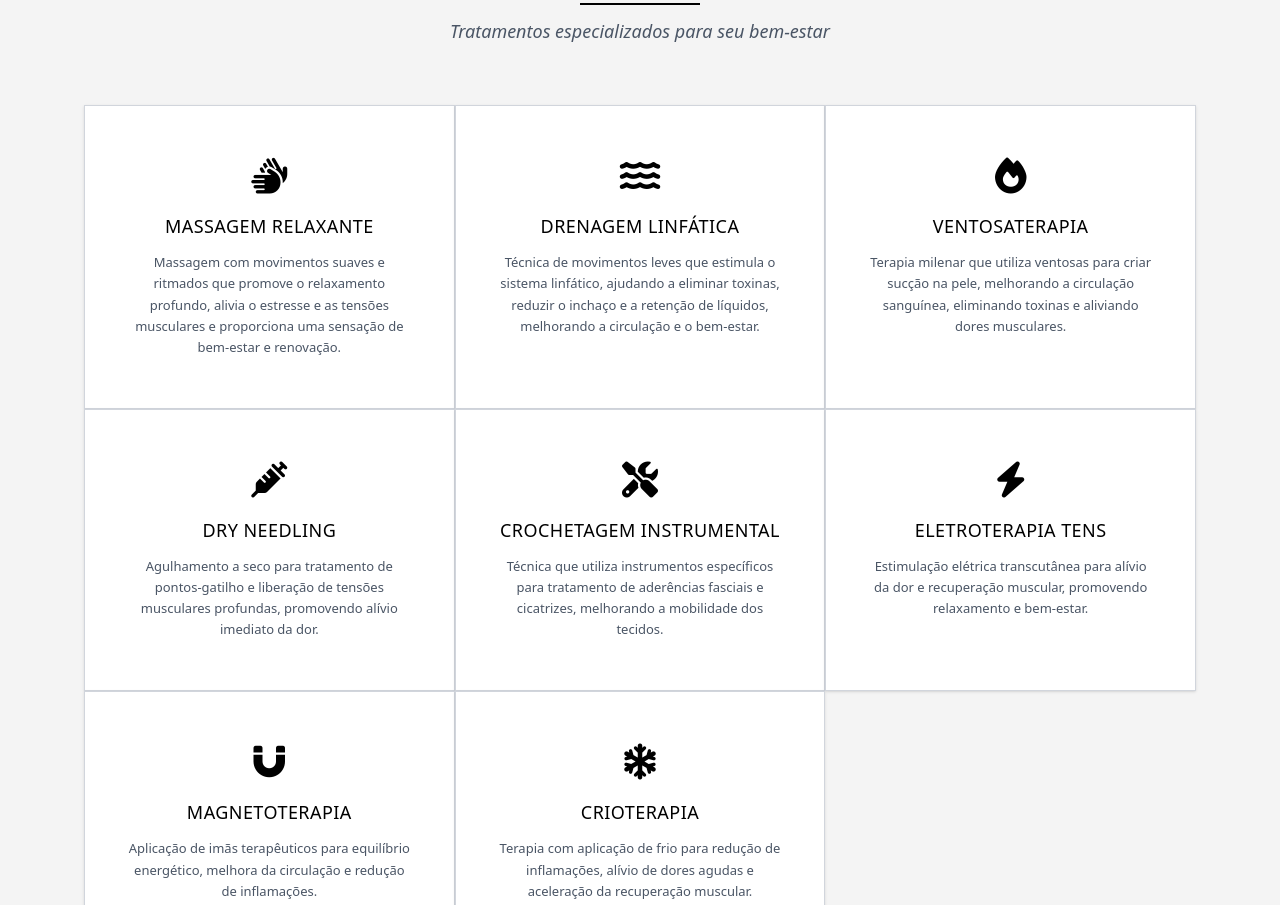
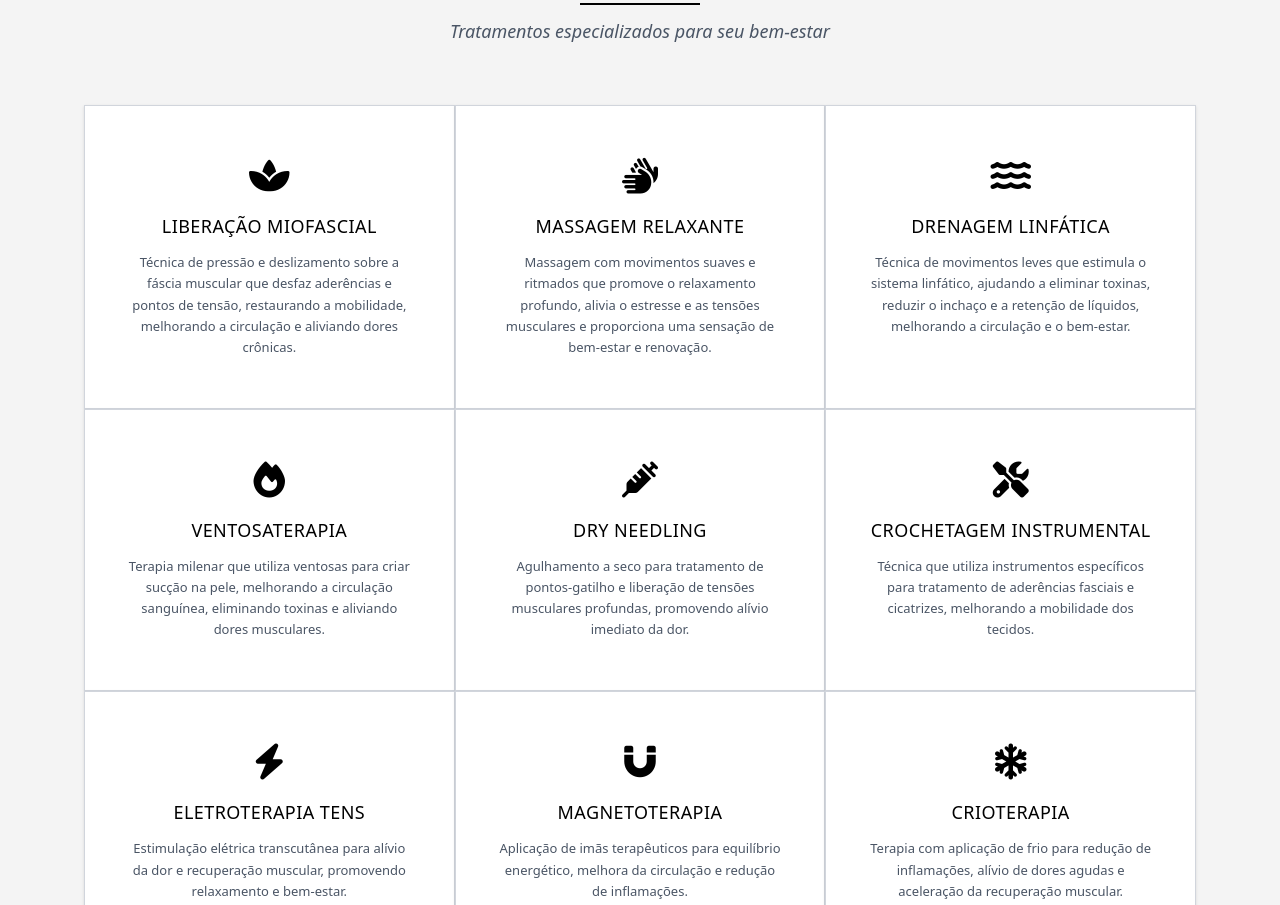
Before and after one commit to lucas19fonseca/landingPage-Dell, a React (Vite) app: page / in a window 1280 px wide. Shown: the part 2848-3753 px from the top of the page. Built offline with nearby package versions, Linux system fonts and the light colour scheme.

Commit message:
add card liberaçao miofacial

```diff
--- a/src/components/tecnicas.jsx
+++ b/src/components/tecnicas.jsx
@@ -14,6 +14,19 @@ export default function Tecnicas() {
 
                 {/* Grid de Serviços */}
                 <div className="grid grid-cols-1 sm:grid-cols-2 lg:grid-cols-3 divide-x-0 sm:divide-x divide-y divide-gray-300">
+                    {/* Liberação Miofascial */}
+                    <div className="group bg-white py-6 shadow-sm sm:py-8 md:py-[50px] px-4 sm:px-6 md:px-[40px] border border-gray-300 text-center relative transition-all duration-400 hover:bg-black hover:text-white hover:scale-102 hover:z-10 hover:shadow-xl">
+                        <div className="text-3xl sm:text-4xl mb-3 sm:mb-4 text-black transition-colors duration-400 group-hover:text-white">
+                            <i className="fas fa-spa"></i>
+                        </div>
+                        <h3 className="text-base sm:text-lg mb-2 sm:mb-3 font-normal uppercase tracking-wide">
+                            Liberação Miofascial
+                        </h3>
+                        <p className="text-gray-600 leading-relaxed text-xs sm:text-[13px] transition-colors duration-400 group-hover:text-gray-300">
+                            Técnica de pressão e deslizamento sobre a fáscia muscular que desfaz aderências e pontos de tensão, restaurando a mobilidade, melhorando a circulação e aliviando dores crônicas.
+                        </p>
+                    </div>
+
                     {/* Massagem Relaxante */}
                     <div className="group bg-white py-6 shadow-sm sm:py-8 md:py-[50px] px-4 sm:px-6 md:px-[40px] border border-gray-300 text-center relative transition-all duration-400 hover:bg-black hover:text-white hover:scale-102 hover:z-10 hover:shadow-xl">
                         <div className="text-3xl sm:text-4xl mb-3 sm:mb-4 text-black transition-colors duration-400 group-hover:text-white">
```
